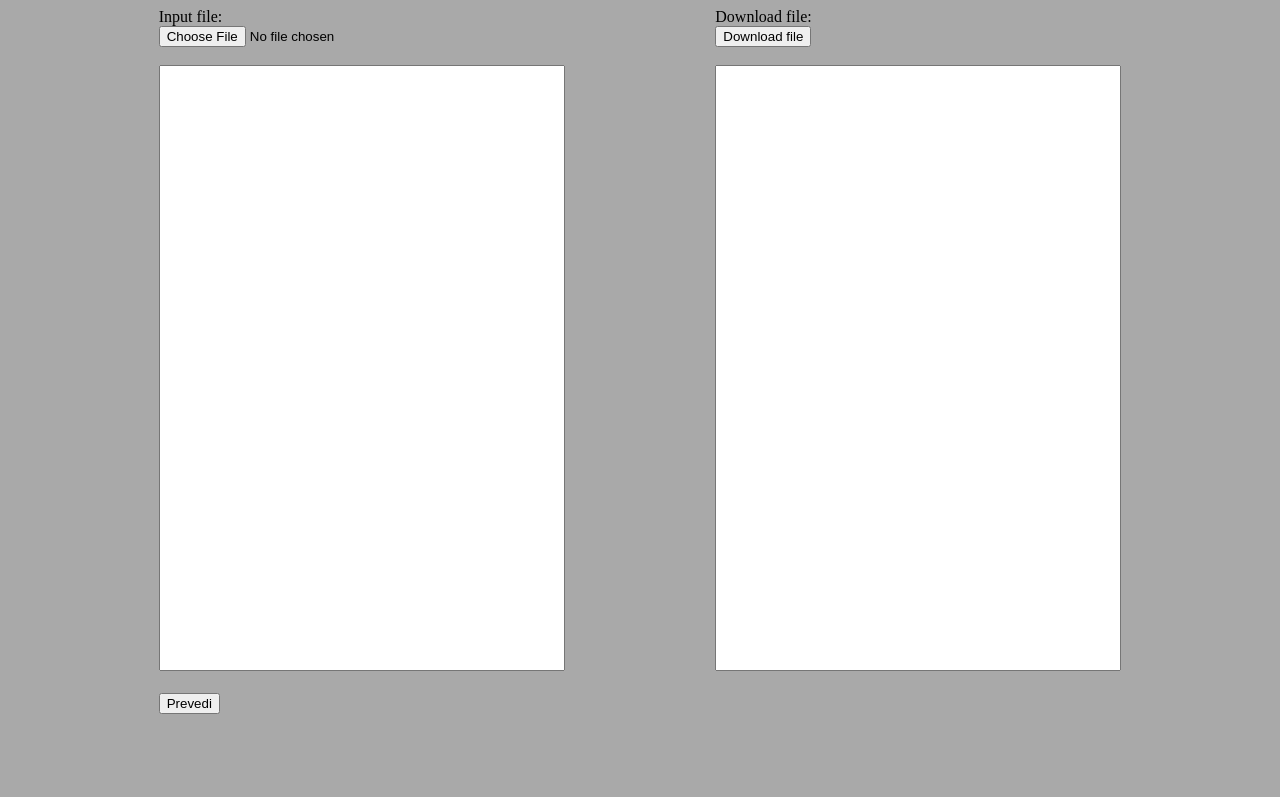
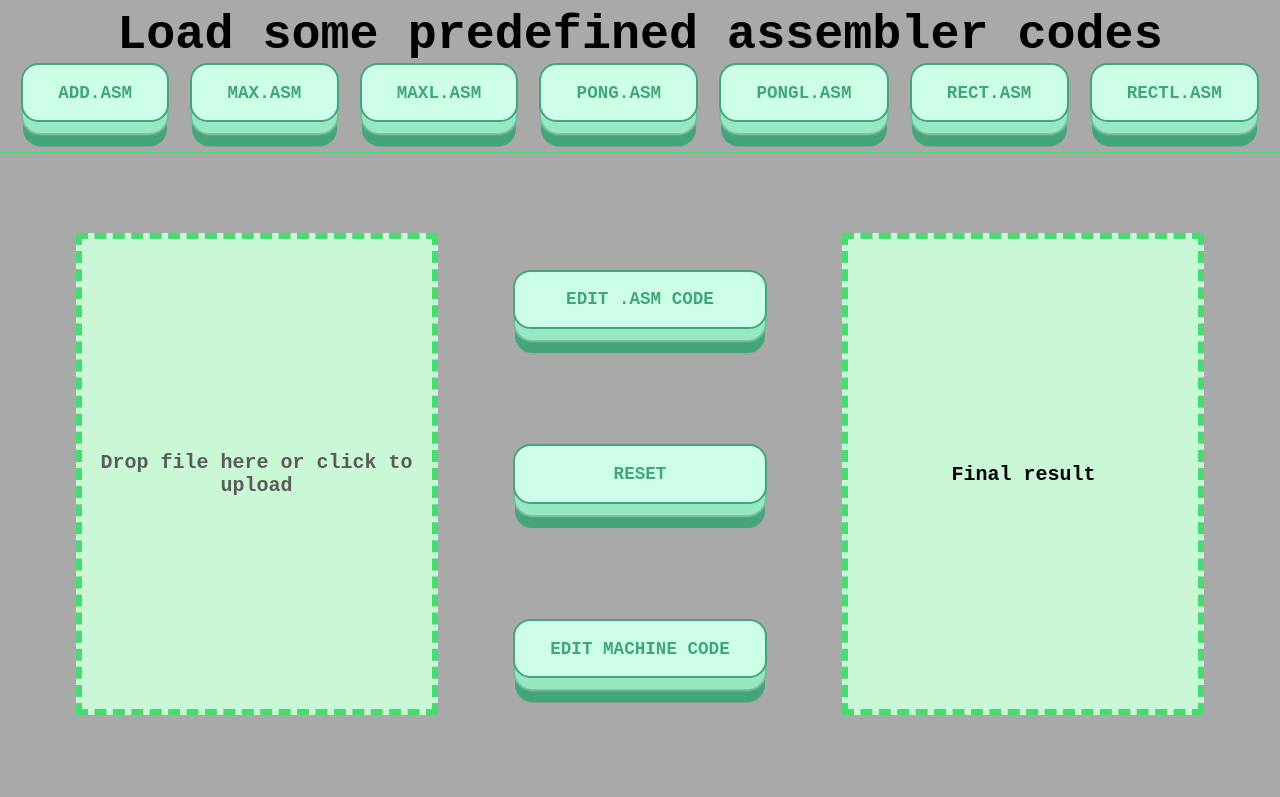
Before and after one commit to tepke22/nand2tetris-assembler, a plain HTML site: page index.html in a window 1280 px wide. Drawn offline with Linux system fonts and the light colour scheme.

Commit message:
Main.js added and assembler completed. Created nicer page design for better user experience

```diff
--- a/assembler/Main.js
+++ b/assembler/Main.js
@@ -0,0 +1,75 @@
+class Main{
+  constructor(parser, symbol_table, code){
+    this.parser=parser;
+    this.symbol_table=symbol_table;
+    this.code=code;
+  }
+
+  assemble(){
+    this.finalCode="";
+    console.log(this.symbol_table.symbolTable);
+    while(this.parser.hasMoreCommands()){
+      this.parser.advance();
+      if(this.parser.command_type=='L_COMMAND'){
+        this.writeLabel(this.parser.symbol, this.parser.current_instruction_number);
+      }
+    }
+
+    console.log(this.symbol_table.symbolTable);
+    this.parser.getFirstInstruction();
+
+     while(this.parser.hasMoreCommands()){
+      this.parser.advance();
+      if(this.parser.command_type=='A_COMMAND'){
+        this.writeA(this.parser.symbol);
+      }
+      else if(this.parser.command_type=='C_COMMAND'){
+        this.writeC(this.parser.dest,this.parser.comp,this.parser.jump);
+      }
+    }
+    document.getElementById('out-content-target').innerHTML=this.finalCode;
+  }
+
+    writeLabel(symbol, current_instruction_number){
+      let address = this.createAddress(this.parser.current_instruction_number+1)
+      this.symbol_table.addEntry(symbol,address);
+    }
+
+    createAddress(symbol){
+      let address = symbol.toString(2);
+      console.log(address);
+      let base =  "0000000000000000";
+      base = base.substr(0,base.length-address.length-1);
+      console.log(base+address);
+      return base+address;
+    }
+
+    writeA(symbol){
+      let instruction="0";
+      if(Number.isInteger(Number(symbol))){
+        instruction+=this.createAddress(Number(symbol));
+      }
+      else{
+        if(this.symbol_table.contains(symbol) == false){
+          let address = this.createAddress(this.symbol_table.nextAvailableRAMAdress);
+          this.symbol_table.addEntry(symbol,address);
+          this.symbol_table.nextAvailableRAMAdress++;
+        }
+        instruction+=this.symbol_table.getAddress(symbol);
+      }
+      this.write(instruction);
+    }
+
+    writeC(dest,comp,jump){
+      let instruction="111";
+      instruction+=this.code.comp(comp);
+      instruction+=this.code.dest(dest);
+      instruction+=this.code.jump(jump);
+      this.write(instruction);
+    }
+
+    write(instruction){
+      this.finalCode+=instruction+"\n";
+    }
+
+}
--- a/index.html
+++ b/index.html
@@ -8,19 +8,51 @@
 </head>
 <body>
 
-  <div class=main>
-    <div class=output>
-      <label for="input-file">Input file:</label><br>
-      <input type="file" id="input-file"><br><br>
-      <textarea id="in-content-target" readonly></textarea><br><br>
-      <button onclick="main()">Prevedi</button>
+  <div class="header">
+    <div class="header-heading"><h1>Load some predefined assembler codes</h1></div>
+    <div class="code_buttons">
+      <button onclick="loadPredefinedFiles()">Add.asm</button>
+      <button onclick="">Max.asm</button>
+      <button onclick="">MaxL.asm</button>
+      <button onclick="">Pong.asm</button>
+      <button onclick="">PongL.asm</button>
+      <button onclick="" >Rect.asm</button>
+      <button onclick="">RectL.asm</button>
+    </div>
+  </div>
+<hr color="#47db71">
+  <div class="main">
+    <!------------------------------------------------------------------------------------>
+
+    <div class="input input-hidden">
+      <textarea id="in-content-target" readonly></textarea><br>
+      <button onclick="main()" class="translate_button">Translate</button>
     </div>
 
-    <div class=input>
-      <label for="output-file">Download file:</label><br>
-      <input type="button" id="output-file" value="Download file"><br><br>
+    <div class="drop-zone">
+        <span>Drop file here or click to upload</span>
+      <input type="file" name="myFile" class="drop-zone__input">
+    </div>
+
+    <!------------------------------------------------------------------------------------>
+
+    <div class="control_buttons">
+      <div><button onclick="editAsmCode()">Edit .asm code</button></div>
+      <div><button onclick="reset()">Reset</button></div>
+      <div><button onclick="editMachineCode()">Edit machine code</button></div>
+    </div>
+
+    <!------------------------------------------------------------------------------------>
+    <div class="output output-hidden">
       <textarea id="out-content-target" readonly></textarea><br>
+      <button  class="download_button">Download file</button>
     </div>
+
+    <div class="final-result">
+      <span>Final result</span>
+    </div>
+
+    <!------------------------------------------------------------------------------------>
   </div>
 
   <script src="./script.js"defer></script>
@@ -29,5 +61,12 @@
   <script src="./assembler/Parser.js"defer></script>
   <script src="./assembler/SymbolTable.js"defer></script>
   <script src="./assembler/Main.js"defer></script>
+
+  <script>
+    function main(){
+      let x = new Main(new Parser(fileContent), new SymbolTable(), new Code());
+      x.assemble();
+    }
+  </script>
 </body>
 </html>
--- a/style.css
+++ b/style.css
@@ -1,20 +1,212 @@
+:root {
+  --backgroundColor: rgba(246, 241, 209);
+  --colorShadeA: rgb(67, 165, 121);
+  --colorShadeB: rgb(121, 186, 156);
+  --colorShadeC: rgb(150, 232, 195);
+  --colorShadeD: rgb(187, 232, 211);
+  --colorShadeE: rgb(205, 255, 232);
+}
+
 html{
   margin: 0;
   padding: 0;
+  box-sizing:border-box;
   background-color: darkgrey;
+  font-size: 22px;
+  font-family: 'Courier New', Courier, monospace;
 }
-.main{
+
+body{
+  margin: 0;
+  padding: 0;
+  box-sizing: border-box;
+
+}
+
+.header{
+  margin:0;
+  padding:0;
   display: flex;
   justify-content: space-evenly;
+  flex-direction: column;
+  height:15vh;
+}
+
+.main{
+  margin:0;
+  padding:0;
+  display: flex;
+  justify-content: space-evenly;
+  align-items: center;
+  height:80vh;
 
 }
+
+hr{
+  padding: 0;
+  margin: 0;
+  margin-top: 4vh;
+}
+
 label {
   cursor: pointer;
 }
 
 textarea {
-  width: 400px;
-  height: 600px;
+  width: 25vw;
+  height: 55vh;
   resize: none;
+  border-radius: 2%;
+  overflow: hidden;
+  border:8px solid rgb(255, 109, 109);
+}
+
+.input, .output{
+  display: flex;
+  flex-direction: column;
+  align-items: center;
+  justify-content: space-between;
+}
+
+.input-hidden, .output-hidden{
+  display: none;
+}
+
+.drop-zone, .final-result{
+  width: 25vw;
+  height: 55vh;
+  padding:15px;
+  display: flex;
+  align-items: center;
+  justify-content: center;
+  text-align: center;
+  font-size: 20px;
+  font-weight: bold;
+  border:6px dashed #47db71;
+  color: #5c5b5b;
+  background-color: #caf7d6;
+  transition: all 0.5s ease;
+}
+
+.final-result{
+  color: black;
+}
+
+.drop-zone--over{
+  border-style:solid;
+  background-color: #dcffe6;
+  color:black;
+}
+
+.drop-zone-hidden, .final-result-hidden{
+  display: none;
+}
+
+.drop-zone__input{
+  display: none;
+}
+
+.control_buttons{
+  display: flex;
+  flex-direction: column;
+  height:100%;
+  justify-content: space-evenly;
+}
+
+.control_buttons button{
+  width: 100%;
+}
+
+.header-heading{
+  display: flex;
+  justify-content: space-evenly;
+}
+
+.header-heading h1{
+  font-size: 2.2rem;
+  margin: 1vh 0 0 0;
+  font-family: 'Courier New', Courier, monospace;
+}
+
+.code_buttons{
+  display: flex;
+  justify-content: space-evenly;
+}
+
+.code_buttons button,
+.control_buttons button,
+.translate_button,
+.download_button{
+  position: relative;
+  display: inline-block;
+  cursor: pointer;
+  outline: none;
+  border: 0;
+  vertical-align: middle;
+  text-decoration: none;
+  font-size: 0.8rem;
+    color:var(--colorShadeA);
+  font-weight: 700;
+  text-transform: uppercase;
+  font-family: inherit;
+
+  padding: 1em 2em;
+   border: 2px solid var(--colorShadeA);
+  border-radius: 1em;
+  background: var(--colorShadeE);
+transform-style: preserve-3d;
+   transition: all 175ms cubic-bezier(0, 0, 1, 1);
+}
+
+.code_buttons button::before,
+.control_buttons button::before,
+.translate_button::before,
+.download_button::before{
+  position: absolute;
+  content: '';
+  width: 100%;
+  height: 100%;
+  top: 0;
+  left: 0;
+  right: 0;
+  bottom: 0;
+  background: var(--colorShadeC);
+  border-radius: inherit;
+    box-shadow: 0 0 0 2px var(--colorShadeB), 0 0.75em 0 0 var(--colorShadeA);
+ transform: translate3d(0, 0.75em, -1em);
+     transition: all 175ms cubic-bezier(0, 0, 1, 1);
+}
+
+.code_buttons button:hover,
+.control_buttons button:hover,
+.translate_button:hover,
+.download_button:hover {
+  background: var(--colorShadeD);
+  transform: translate(0, 0.375em);
+}
+
+.code_buttons button:hover::before,
+.control_buttons button:hover::before,
+.translate_button:hover::before,
+.download_button:hover::before {
+  transform: translate3d(0, 0.75em, -1em);
+}
+
+.code_buttons button:active,
+.control_buttons button:active {
+            transform: translate(0em, 0.75em);
+}
+
+.code_buttons button:active::before,
+.control_buttons button:active::before,
+.translate_button:hover:active::before,
+.download_button:hover:active::before {
+  transform: translate3d(0, 0, -1em);
+
+      box-shadow: 0 0 0 2px var(--colorShadeB), 0 0.25em 0 0 var(--colorShadeB);
 
 }
+
+.translate_button, .download_button{
+  width:70%;
+}
```
